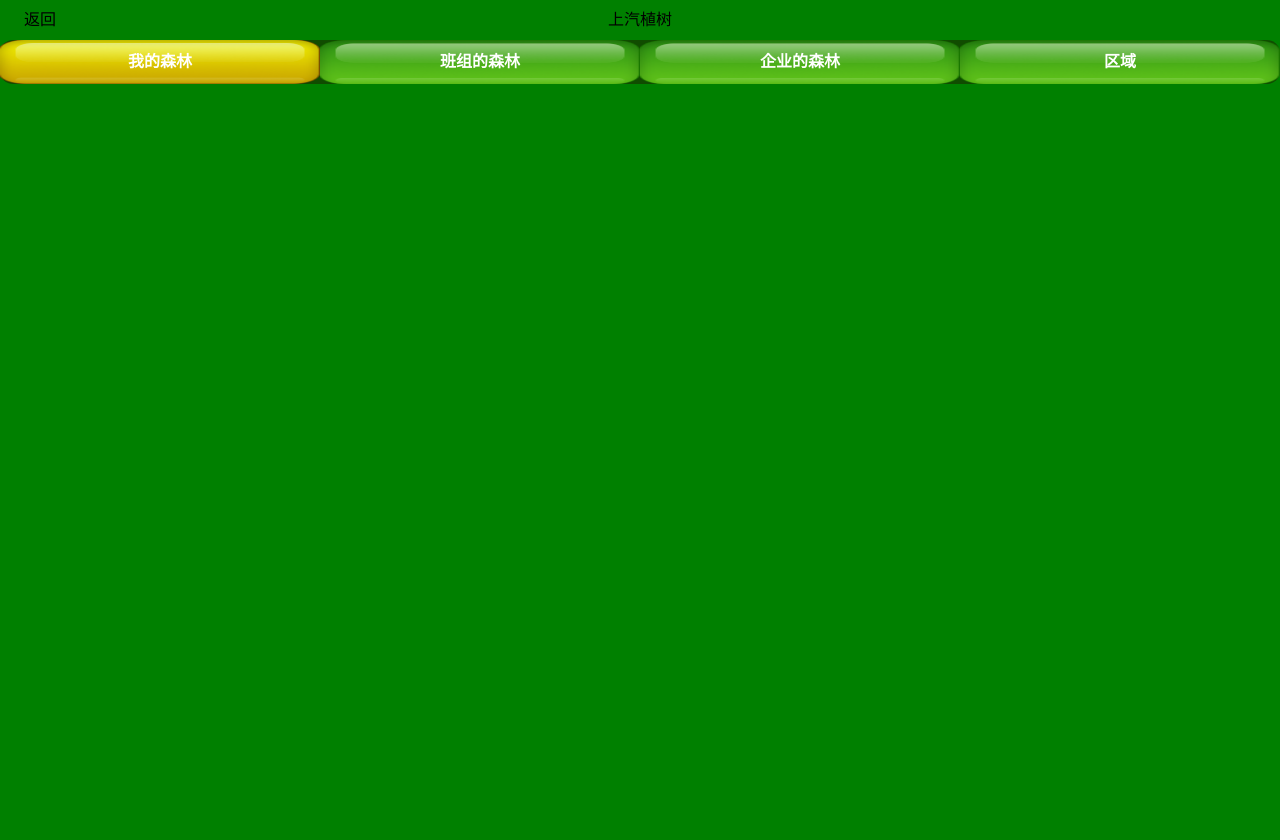
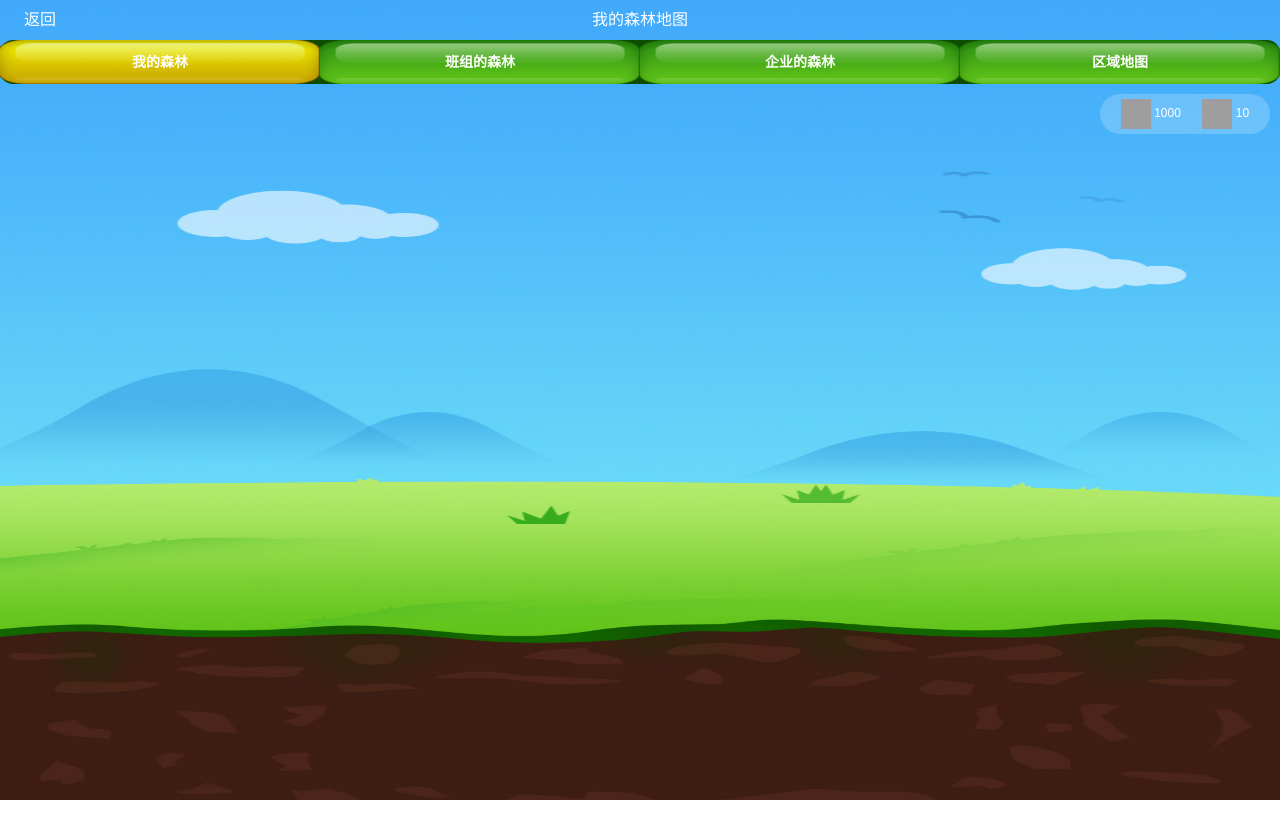
Before and after one commit to lamack/treeH5, a PHP site: page /pages/treemap.html in a window 1280 px wide. Before the commit the page ends 84 px from the top, so only its background shows below. Run offline with PHP 8.4, Linux system fonts and the light colour scheme; grey boxes are pictures that could not be loaded.

Commit message:
我的地图

```diff
--- a/css/index.css
+++ b/css/index.css
@@ -1,5 +1,4 @@
 div#header{border:none;}
-body{background:green;}
 .blur_container{
 	position: absolute;
 	height: 40px;
--- a/css/reset.css
+++ b/css/reset.css
@@ -1,8 +1,9 @@
 /*
 ***头部样式
 */
+
 #header{
-	height:40px;line-height:40px;text-align:center;position: relative;border-bottom:1px solid #dcdcdc;
+	height:40px;line-height:40px;text-align:center;position: relative;color:#fff;
 }
 #header #back{
 	height:100%;width:80px;position: absolute;top:0;left:0;
@@ -26,8 +27,7 @@
 .flex-justify{-webkit-box-pack:center;-webkit-justify-content:center;-ms-flex-pack:center;justify-content:center;}
 .flex-align{-webkit-box-align:center;-webkit-align-items:center;-ms-flex-align:center;align-items:center;}
 .flex-justify-arround{-webkit-box-pack:space-around;-webkit-justify-content:space-around;-ms-flex-pack:space-around;justify-content:space-around;}
-html,body{height:100%;}
-
+html,body{height:100%;background:url(../images/other_bg.jpg) no-repeat;background-size:100% 100%;}
 html, body, div, span, object, iframe, h1, h2, h3, h4, h5, h6, p, blockquote, pre, abbr, address, cite, code, del, dfn, em, img, ins, kbd, q, samp, small, strong, sub, sup, var, b, i, dl, dt, dd, ol, ul, li, fieldset, form, label, legend, table, caption, tbody, tfoot, thead, tr, th, td, article, aside, figure, footer, header, menu, nav, section, time, mark, audio, video, details, summary {
 	margin: 0;
 	padding: 0;
@@ -35,7 +35,7 @@ html, body, div, span, object, iframe, h1, h2, h3, h4, h5, h6, p, blockquote, pr
 	font-size: 100%;
 	font-weight: normal;
 	vertical-align: baseline;
-	background: transparent;
+	-background: transparent;
 }
 
 article, aside, figure, footer, header, nav, section, details, summary {display: block;}
--- /dev/null
+++ b/css/treemap.css
@@ -0,0 +1,26 @@
+.tab-wrap{font-size:14px;}
+div.tab-box{
+	height:calc(100% - 44px);
+	position: absolute;
+	width:100%;
+}
+div.tab-box:nth-child(5){background: url(../images/map.png) no-repeat; background-size:100% 100%;}
+.blur_container{
+	position: absolute;
+	height: 40px;
+	width:170px;
+	border-radius: 20px;
+	overflow: hidden;
+	top:10px;right:10px;
+	z-index: 9;
+}
+.blur_bg{height:100%;opacity: 0.2;background:#fff;}
+.blur_box{position: absolute;top:0;left:0;height:100%;width:100%;padding:10px 0;box-sizing: border-box;}
+.blur_box.none{padding:0 10px;}
+.blur_box .item_col{width:100%;}
+.blur_box .item_col a{height:100%;width:100%;padding:3px;color:#fff;font-size:12px;text-align:center;box-sizing: border-box;}
+.blur_box .item_col a .center{height:50px;}
+.blur_box .item_col a img{width:30px;height:30px;}
+.blur_box .item_row{padding:5px 0;font-size: 12px;color:#fff;box-sizing: border-box;height: 100%;}
+.blur_box .item_row .exchange{width:50px;}
+.blur_box .item_row img {width:30px;height:30px;vertical-align: middle;}
--- a/pages/treemap.html
+++ b/pages/treemap.html
@@ -5,22 +5,80 @@
     <meta name="viewport" content="width=device-width, user-scalable=no, initial-scale=1.0, maximum-scale=1.0, minimum-scale=1.0">
 	<title>森林地图</title>
 	<link rel="stylesheet" type="text/css" href="../css/reset.css">
-	<link rel="stylesheet" type="text/css" href="../css/index.css">
+	<link rel="stylesheet" type="text/css" href="../css/treemap.css">
 </head>
 <body>
 	<div id="header">
 		<div id="back">返回</div>
-		上汽植树
+		我的森林地图
 	</div>
 	<div id="container">
 		<div class="tab-wrap flex">
             <p class="tab-item active">我的森林</p>
             <p class="tab-item">班组的森林</p>
             <p class="tab-item">企业的森林</p>
-            <p class="tab-item">区域</p>
+            <p class="tab-item">区域地图</p>
         </div>
+        <div class="tab-box active">
+        	<div class="blur_container">
+        		<div class="blur_bg"></div>
+        		<div class="blur_box none">
+        	        <div class="item_row flex flex-justify-arround">
+        	        	<div class="css/">
+        	        	    <img src="../images/">
+        	             	<span class="">1000</span>
+        	            </div>
+        	            <div class="">
+        	        	    <img src="../images/">
+        	             	<span class="">10</span>
+        	            </div>
+        	        </div>
+        		</div>
+        	</div>
+        </div>
+        <div class="tab-box">
+        	<div class="blur_container">
+        		<div class="blur_bg"></div>
+        		<div class="blur_box none">
+        	        <div class="item_row flex flex-justify-arround">
+        	        	<div class="css/">
+        	        	    <img src="../images/">
+        	             	<span class="">1000</span>
+        	            </div>
+        	            <div class="">
+        	        	    <img src="../images/">
+        	             	<span class="">10</span>
+        	            </div>
+        	        </div>
+        		</div>
+        	</div>
+        </div>
+        <div class="tab-box">
+        	<div class="blur_container">
+        		<div class="blur_bg"></div>
+        		<div class="blur_box none">
+        	        <div class="item_row flex flex-justify-arround">
+        	        	<div class="css/">
+        	        	    <img src="../images/">
+        	             	<span class="">1000</span>
+        	            </div>
+        	            <div class="">
+        	        	    <img src="../images/">
+        	             	<span class="">10</span>
+        	            </div>
+        	        </div>
+        		</div>
+        	</div>
+        </div>
+        <div class="tab-box"></div>
 	</div>
 <script type="text/javascript" src="../js/zepto.js"></script>
 <script type="text/javascript" src="../js/public.js"></script>
+<script type="text/javascript">
+	$('.tab-wrap').find('.tab-item').click(function(){
+		var index= $(this).index();
+		$('.tab-box').eq(index).addClass('active').siblings().removeClass('active')
+	})
+</script>
 </body>
 </html>
```
Also changed, not shown: images/map.png (added).
